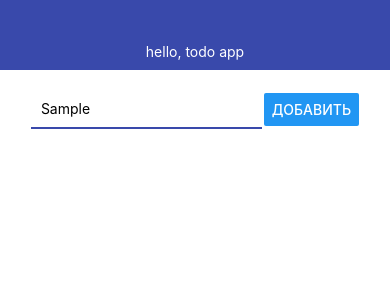
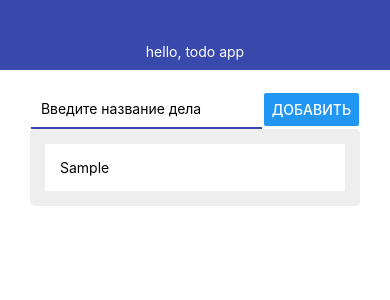
Before and after one commit to RedCrabVb/ApplicationMVP_React, a React Native app: screen / in a window 390 px wide. Both pictures are taken after typing "Sample" into the empty fields and a click on the button "ДОБАВИТЬ". Shown: the top 300 px of the page. Built offline with nearby package versions, Linux system fonts and the light colour scheme.

Commit message:
Todo list

```diff
--- a/App.js
+++ b/App.js
@@ -2,14 +2,30 @@
 import { StyleSheet, Text, View } from 'react-native';
 import {Navbar} from './src/Navbar'
 import {AddTodo} from './src/Addtodo'
-import React from "react";
+import {Todo} from './src/Todo'
+import React, {useState} from "react";
 
 export default function App() {
+  const [todos, setTodos] = useState([])
+
+  const  addTodo = (title) => {
+    console.log(title + " addTodo")
+    setTodos(prev => [
+          ...prev, {
+          id: Date.now().toString(),
+          title: title
+        }]
+    )
+  }
+
   return (
     <View>
       <Navbar title='hello, todo app'></Navbar>
       <View style={styles.container}>
-        <AddTodo/>
+        <AddTodo onSubmit={addTodo}/>
+        <View>
+          {todos.map(todo => <Todo todo={todo}></Todo>)}
+        </View>
       </View>
     </View>
   );
--- a/src/Addtodo.js
+++ b/src/Addtodo.js
@@ -1,11 +1,25 @@
-import React from 'react'
-import {View, StyleSheet, TextInput, Button} from 'react-native'
+import React, {useState} from 'react'
+import {View, StyleSheet, TextInput, Button, Alert} from 'react-native'
 
-export const AddTodo = props => {
+export const AddTodo = ({ onSubmit }) => {
+    const [value, setValue] = useState('')
+
+    const pressHandler = () => {
+        if (value.trim()) {
+            onSubmit(value)
+            setValue('')
+        } else {
+            Alert.alert("Дело не может быть пустым")
+        }
+    }
+
     return (
         <View style={styles.block}>
-            <TextInput style={styles.input}/>
-            <Button title='Добавить'></Button>
+            <TextInput style={styles.input}
+                onChangeText={text => setValue(text)}
+                value={value}
+                placeholder="Введите название дела"/>
+            <Button title='Добавить' onPress={pressHandler}/>
         </View>
     )
 }
--- /dev/null
+++ b/src/Todo.js
@@ -0,0 +1,21 @@
+import React from 'react'
+import {Text, View, StyleSheet} from 'react-native'
+
+export const Todo = ({todo}) => {
+    return (
+        <View style={styles.todo}>
+            <Text>{todo.title}</Text>
+        </View>
+    )
+}
+
+const styles = StyleSheet.create({
+    todo: {
+        flexDirection: 'row',
+        alignItems: 'center',
+        padding: 15,
+        borderWidth: 15,
+        borderColor: '#eee',
+        borderRadius: 5
+    }
+})
```
